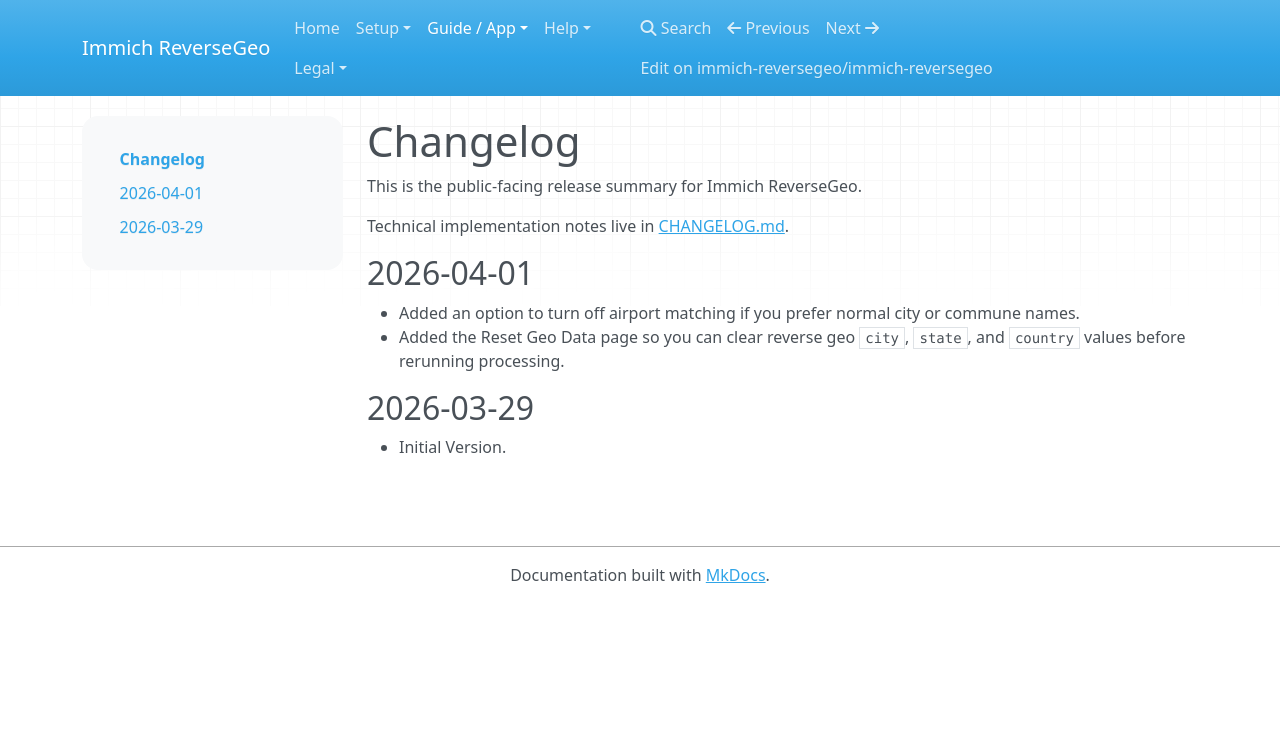
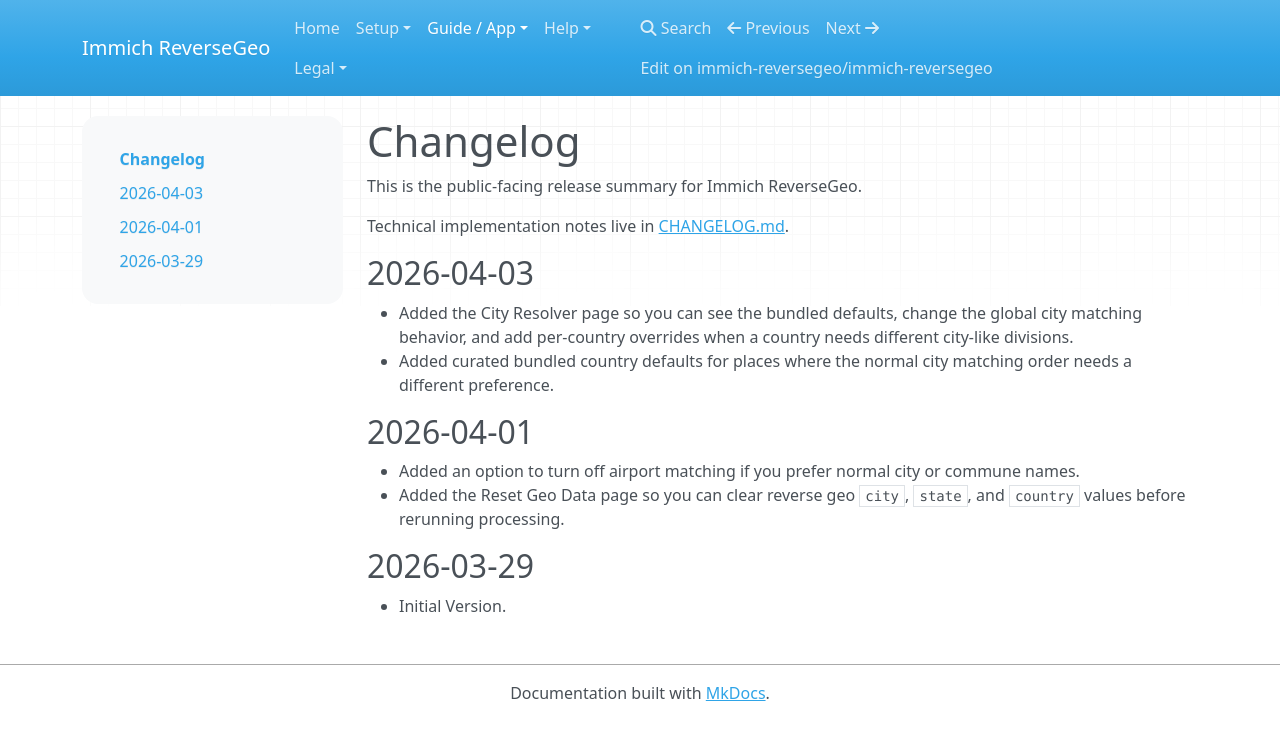
Before and after one commit to immich-reversegeo/immich-reversegeo, an MkDocs documentation site: the page built from docs/website/changelog.md, in a window 1280 px wide. Shown: the top 740 px of the page. Built offline with MkDocs 1.6.1, drawn with Linux system fonts in a browser that asks for light colours; nearby versions of some CDN libraries.

Commit message:
docs: update changelog for city resolver

```diff
--- a/docs/website/changelog.md
+++ b/docs/website/changelog.md
@@ -8,6 +8,11 @@ This is the public-facing release summary for Immich ReverseGeo.
 
 Technical implementation notes live in [CHANGELOG.md](https://github.com/immich-reversegeo/immich-reversegeo/blob/master/CHANGELOG.md).
 
+## 2026-04-03
+
+- Added the City Resolver page so you can see the bundled defaults, change the global city matching behavior, and add per-country overrides when a country needs different city-like divisions.
+- Added curated bundled country defaults for places where the normal city matching order needs a different preference.
+
 ## 2026-04-01
 
 - Added an option to turn off airport matching if you prefer normal city or commune names.
```
Also changed, not shown: CHANGELOG.md (+5 -0 lines).
